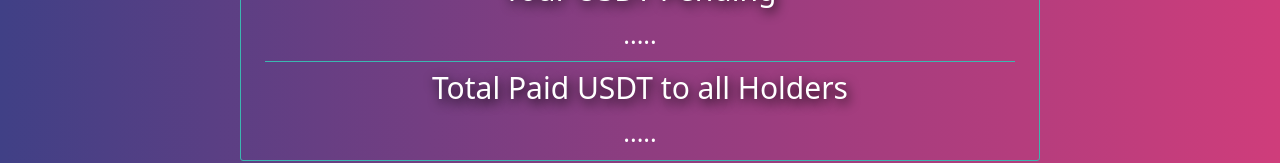
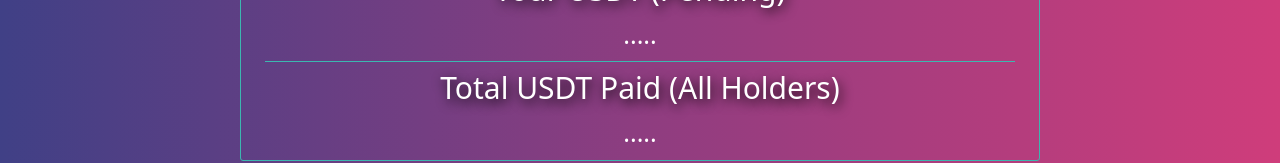
Before and after one commit to poseidon731/salary_dashboard, a React (Create React App) app: page / in a window 1280 px wide. Shown: the part 413-576 px from the top of the page. Built offline with nearby package versions, Linux system fonts and the light colour scheme; what web3 would draw is missing.

Commit message:
-update some word

```diff
--- a/src/App.js
+++ b/src/App.js
@@ -9,7 +9,7 @@ import "./App.css";
 const web3 = new Web3(provider);
 
 function App() {
-  const [address, setAddress] = useState('');
+  const [address, setAddress] = useState("");
   const [balance, setBalance] = useState();
   const [paidUSDT, setPaidUSDT] = useState();
   const [pendingUSDT, setPendingUSDT] = useState();
@@ -101,7 +101,7 @@ function App() {
             </p>
           </div>
           <div className="data-field py-2">
-            <h2 className="data-title text-center">Your USDT Pending</h2>
+            <h2 className="data-title text-center">Your USDT (Pending)</h2>
             <p className="data-value text-center">
               {loading ? (
                 "....."
@@ -117,7 +117,7 @@ function App() {
           </div>
           <div className="data-field py-2">
             <h2 className="data-title text-center">
-              Total Paid USDT to all Holders
+              Total USDT Paid (All Holders)
             </h2>
             <p className="data-value text-center">
               {loading ? (
```
Also changed, not shown: 1 other file (tests, documents, lock files or other folders).
